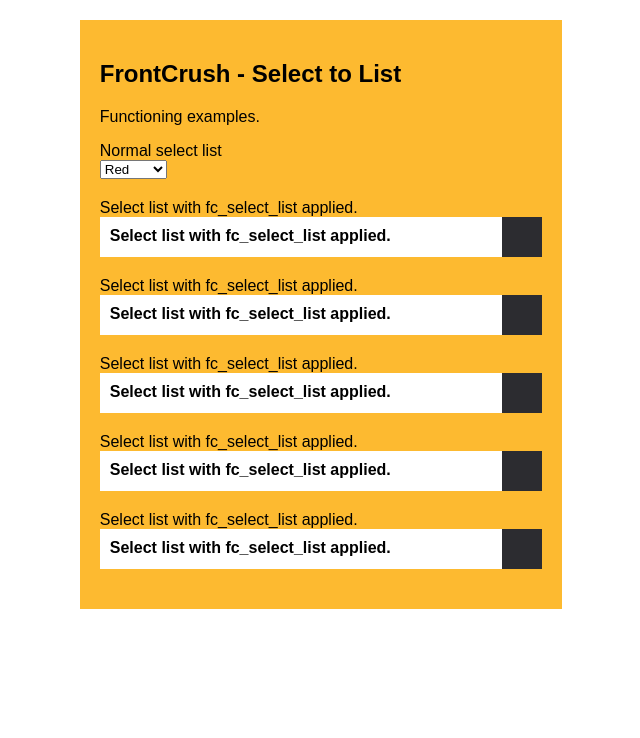
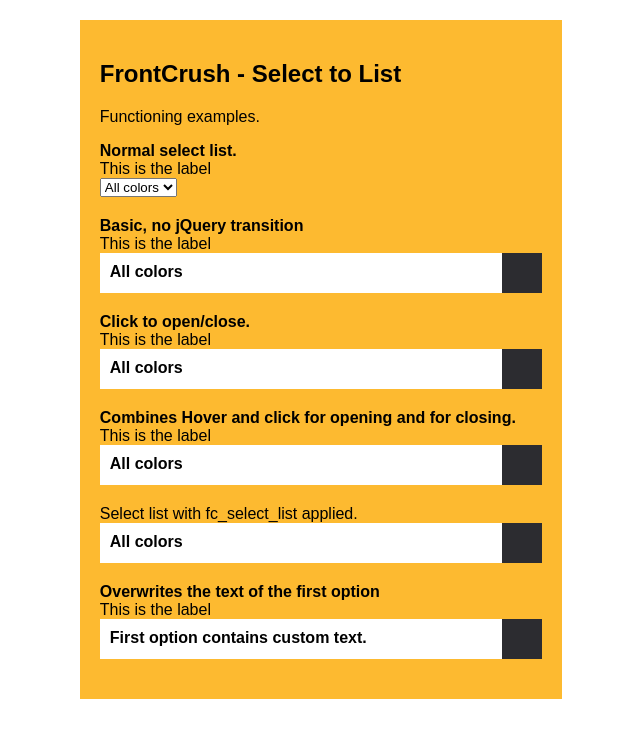
Before and after one commit to FrontCrush/fc-select-list, a plain HTML site: page index.html in a window 1280 px wide. Shown: the whole page, without its empty margins (319-959 px from the left). Drawn offline with nearby package versions, Linux system fonts and the light colour scheme.

Commit message:
@settings - added the option to set the text of the first option. @instructions - enhanced the explanation usage of examples from index.html.

```diff
--- a/fc-select-list/fc-select-list.js
+++ b/fc-select-list/fc-select-list.js
@@ -5,7 +5,8 @@ $.fn.fc_select_list = function(options) {
   // SET VARIABLES
   var settings = $.extend({
     jQuery_animation: false,
-    allText: '',
+    firstOptionLabel: false,
+    firstOptionText: '',
     hover: true,
     click: false,
   }, options);
@@ -17,6 +18,7 @@ $.fn.fc_select_list = function(options) {
     if (settings.click ? click_support = 'click-true' : click_support = '');
     if (settings.hover ? hover_support = 'hover-true' : hover_support = 'hover-false');
 
+
     var current = $(this);
     var wrapper_classes = 'fc-select-list-wrapper ' + css3_support + ' ' + hover_support + ' ' + click_support;
     var ul_classes = 'fc-select-list ';
@@ -26,15 +28,24 @@ $.fn.fc_select_list = function(options) {
     var opt_first = opt.eq(0).text();
     var select_id = 'select-' + opt_first;
 
-    var label = current.prev();
-    var label_text = label.text();
+    // text replacement
+    var label_text;
+    if (settings.firstOptionText == '' ? label_text = current.prev().text() : opt_first = settings.firstOptionText );
 
-    $('<div class="' + wrapper_classes + '"><h4 class="fc-select-list-selected"><span class="selected-text">' + label_text +'</span><span class="selected-arrow"></span></h4><ul id="' + select_id + '" class="' + ul_classes + '"></ul></div>').insertAfter(this);
+    $('<div class="' + wrapper_classes + '"><h4 class="fc-select-list-selected"><span class="selected-text">' + opt_first + '</span><span class="selected-arrow"></span></h4><ul id="' + select_id + '" class="' + ul_classes + '"></ul></div>').insertAfter(this);
 
    for (var i = 0; i < opt.length; i++) {
-     $('<li class="fc-select-list-item">' + opt.eq(i).text() + '</li>').appendTo($(this).next().find('.fc-select-list'));
-    }
+     if ((i == 0) && (settings.firstOptionText != '')) {
+       $('<li class="fc-select-list-item">' + label_text + '</li>').appendTo($(this).next().find('.fc-select-list'));
+     } else {
+       $('<li class="fc-select-list-item">' + opt.eq(i).text() + '</li>').appendTo($(this).next().find('.fc-select-list'));
+     }
+   }
     current.hide();
+
+
+
+
   });
 
 
@@ -49,6 +60,8 @@ $.fn.fc_select_list = function(options) {
   if (settings.click) {
     click_slideDown();
   }
+
+
 
   function z_index() {
     $('.fc-select-list-wrapper').each(function() {
@@ -103,9 +116,6 @@ $.fn.fc_select_list = function(options) {
       //ul.slideUp();
     });
 
-
-
-
   }
 
 }
--- a/index.html
+++ b/index.html
@@ -13,11 +13,13 @@
 <script src="fc-select-list/fc-select-list.js" type="text/javascript"></script>
 <script type="text/javascript">
   $(document).ready(function() {
-    $('#first').fc_select_list({jQuery_animation: true});
-    $('#second').fc_select_list({click: true, hover: false, jQuery_animation: true});
-    $('#third').fc_select_list({click: true, hover: false});
+    //$('#first').fc_select_list({jQuery_animation: true});
+
+    $('#first').fc_select_list();
+    $('#second').fc_select_list({click: true, hover: false});
+    $('#third').fc_select_list({click: true, jQuery_animation: true});
     $('#fourth').fc_select_list({jQuery_animation: true});
-    $('#fifth').fc_select_list({jQuery_animation: true});
+    $('#fifth').fc_select_list({firstOptionText: 'First option contains custom text.'});
 
   });
 </script>
@@ -33,8 +35,10 @@
   <div class="block-content"><p>Functioning examples.</p>
   <form>
     <div class="field">
-      <label>Normal select list</label>
+      <h4>Normal select list.</h4>
+      <label>This is the label</label>
       <select class="colors">
+        <option>All colors</option>
         <option>Red</option>
         <option>Orange</option>
         <option>Yellow</option>
@@ -46,8 +50,10 @@
     </div>
 
     <div class="field">
-      <label>Select list with fc_select_list applied.</label>
+      <h4>Basic, no jQuery transition</h4>
+      <label>This is the label</label>
       <select id="first" class="colors">
+        <option>All colors</option>
         <option>Red</option>
         <option>Orange</option>
         <option>Yellow</option>
@@ -59,8 +65,10 @@
     </div>
 
     <div class="field">
-      <label>Select list with fc_select_list applied.</label>
+      <h4>Click to open/close.</h4>
+      <label>This is the label</label>
       <select id="second" class="colors">
+        <option>All colors</option>
         <option>Red</option>
         <option>Orange</option>
         <option>Yellow</option>
@@ -72,8 +80,10 @@
     </div>
 
     <div class="field">
-      <label>Select list with fc_select_list applied.</label>
+      <h4>Combines Hover and click for opening and for closing.</h4>
+      <label>This is the label</label>
       <select id="third" class="colors">
+        <option>All colors</option>
         <option>Red</option>
         <option>Orange</option>
         <option>Yellow</option>
@@ -85,8 +95,10 @@
     </div>
 
     <div class="field">
+      <h4></h4>
       <label>Select list with fc_select_list applied.</label>
       <select id="fourth" class="colors">
+        <option>All colors</option>
         <option>Red</option>
         <option>Orange</option>
         <option>Yellow</option>
@@ -99,8 +111,10 @@
 
 
     <div class="field">
-      <label>Select list with fc_select_list applied.</label>
+      <h4>Overwrites the text of the first option</h4>
+      <label>This is the label</label>
       <select id="fifth" class="colors">
+        <option>All colors colors</option>
         <option>Red</option>
         <option>Orange</option>
         <option>Yellow</option>
```
